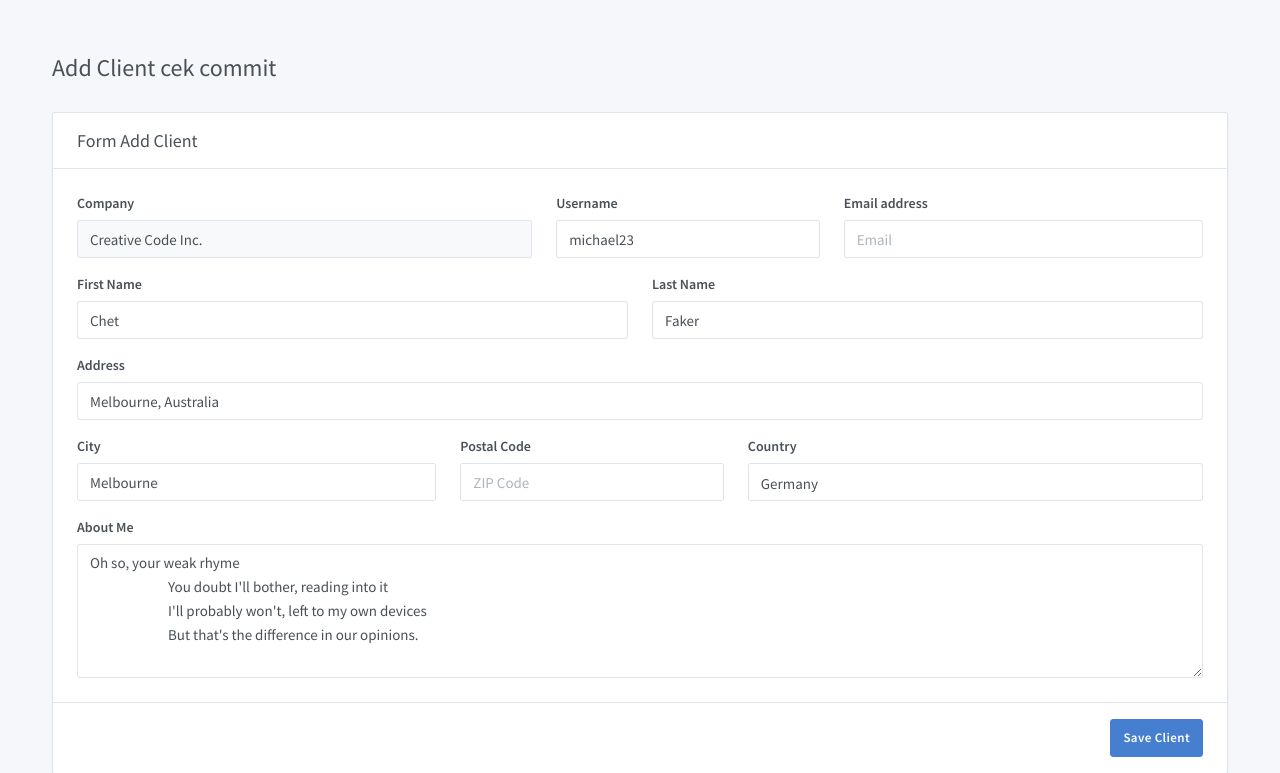
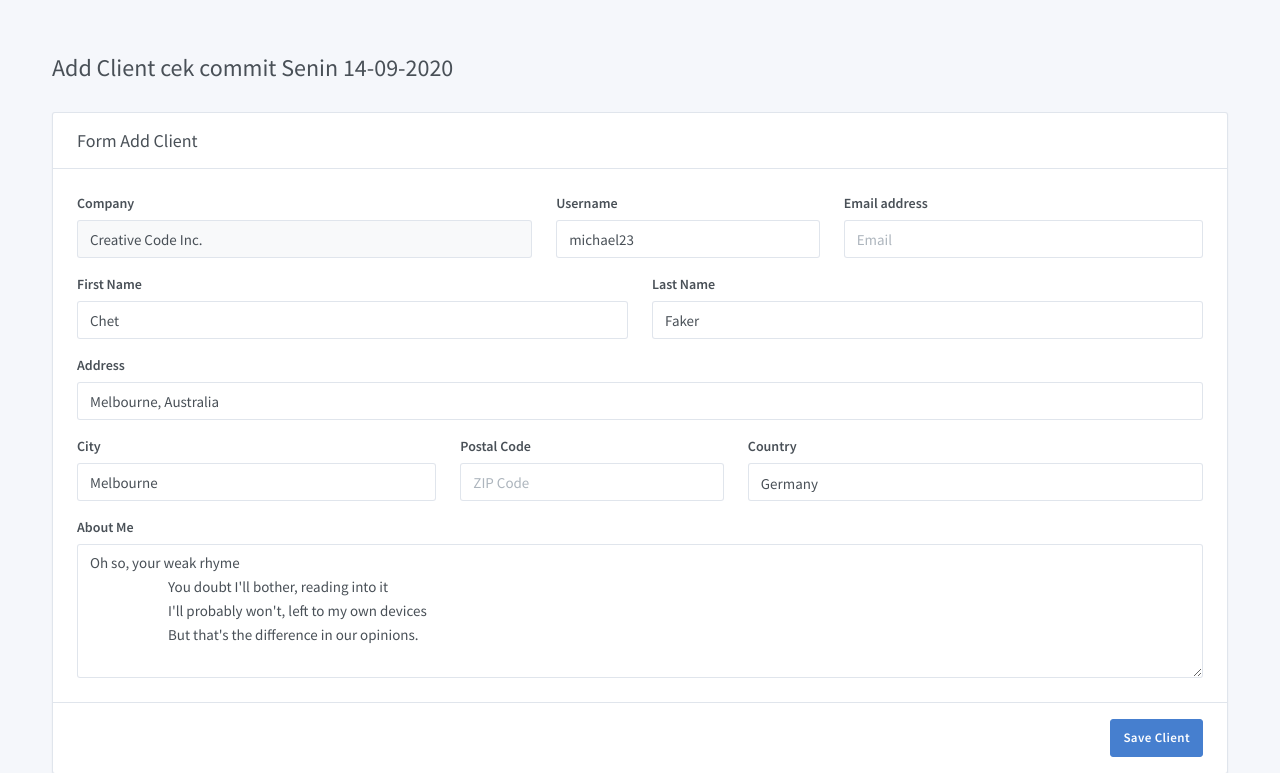
Before and after one commit to arpsoftsolutions/arp_wo, a PHP site: the page made by admin/views/add_client.php in a window 1280 px wide. Shown: the top 773 px of the page. Run offline with PHP 8.4, Linux system fonts and the light colour scheme; the template is opened without the code that fills it, so the values that code supplies are empty.

Commit message:
commit 14092020

```diff
--- a/admin/views/add_client.php
+++ b/admin/views/add_client.php
@@ -2,7 +2,7 @@
         	<div class="container">
             	<div class="page-header">
               		<h1 class="page-title">
-                	Add Client cek commit
+                	Add Client cek commit Senin 14-09-2020
               	</h1>
             </div>
             <div class="row row-cards row-deck">
```
